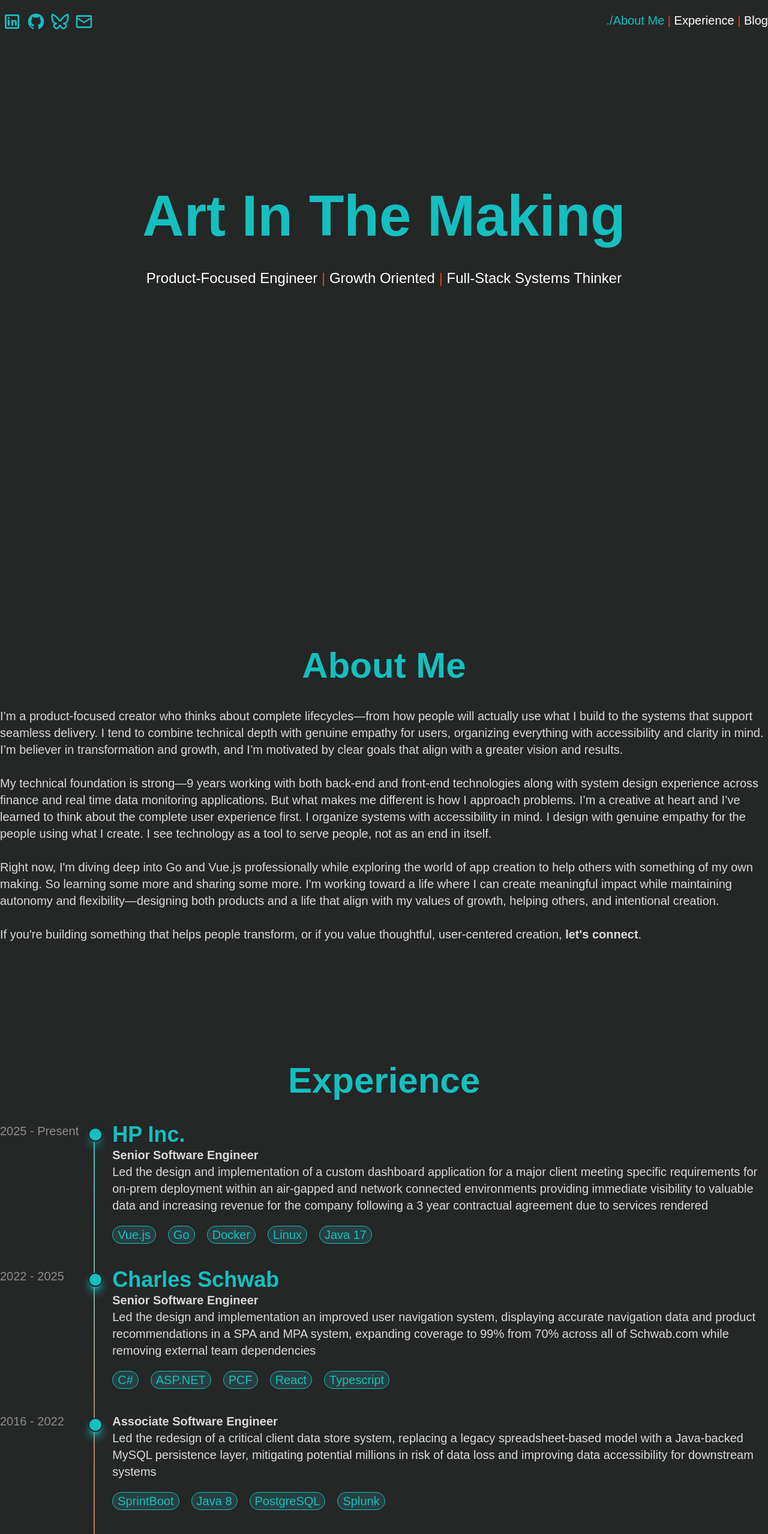
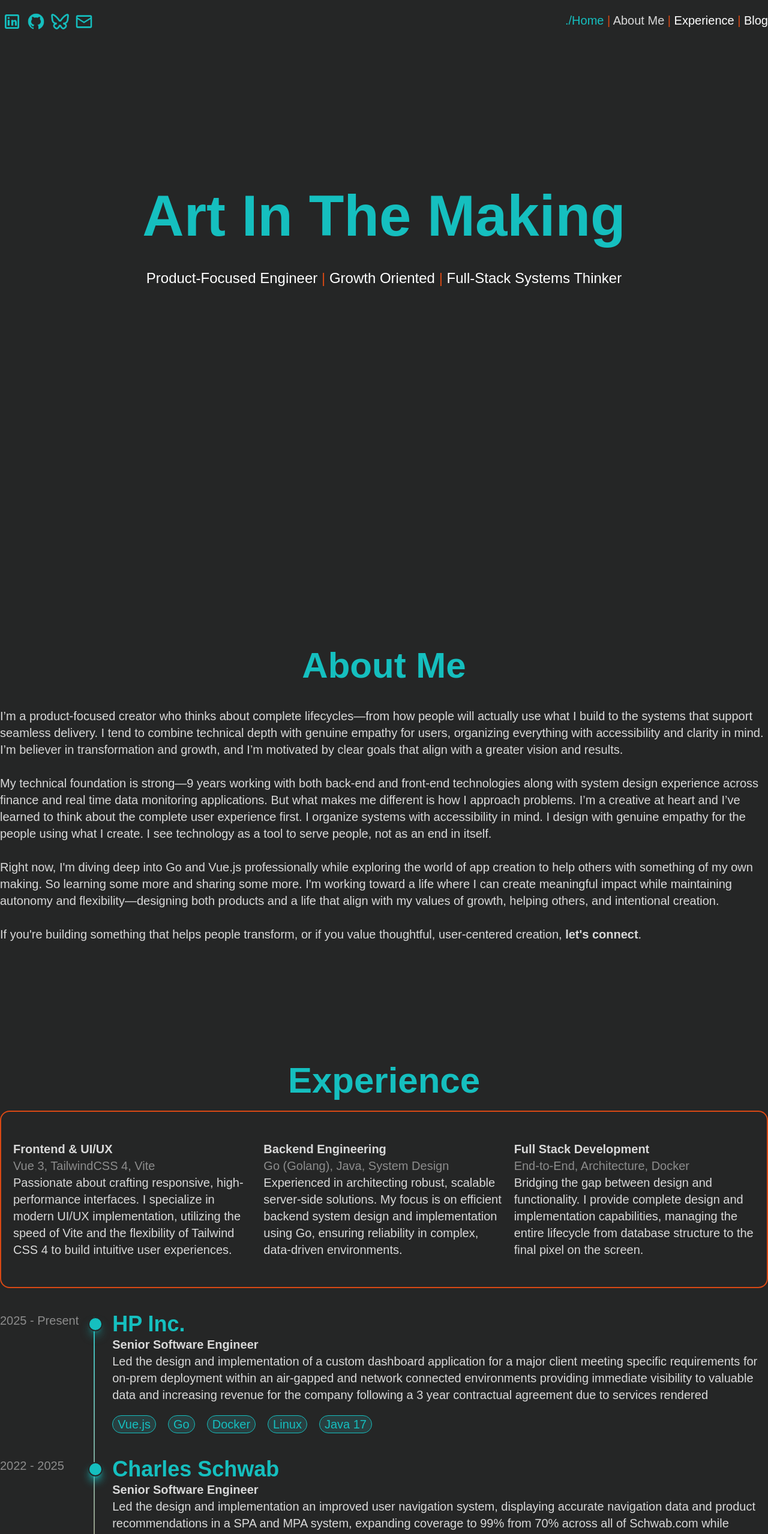
Before and after one commit to artc0des/artinthemaking, a Vue app: page / in a window 1280 px wide. Shown: the top 2558 px of the page at 60% size. Built offline with nearby package versions, Linux system fonts and the light colour scheme; a web font is replaced by a local one.

Commit message:
updating nav and scrolling

```diff
--- a/index.html
+++ b/index.html
@@ -1,5 +1,5 @@
 <!doctype html>
-<html lang="">
+<html lang="" class="scroll-smooth!">
   <head>
     <meta charset="UTF-8" />
     <link rel="icon" href="/favicon.ico" />
--- a/src/App.vue
+++ b/src/App.vue
@@ -5,6 +5,7 @@ import About from './views/AboutView.vue'
 import Nav from './components/Nav.vue'
 import Media from './components/Media.vue'
 import Experience from './views/ExperienceView.vue'
+import Blog from './views/BlogView.vue'
 </script>
 
 <template>
@@ -13,12 +14,15 @@ import Experience from './views/ExperienceView.vue'
       <Media></Media>
       <Nav></Nav>
     </header>
-    <Splash msg="Art In The Making" />
-    <section class="mt-150">
+    <Splash msg="Art In The Making" id="home" />
+    <section class="mt-150" id="about">
       <About></About>
     </section>
-    <section class="mt-50">
+    <section class="mt-50" id="experience">
       <Experience></Experience>
+    </section>
+    <section class="mt-50" id="blog">
+      <Blog></Blog>
     </section>
   </div>
 </template>
--- a/src/components/Nav.vue
+++ b/src/components/Nav.vue
@@ -1,10 +1,80 @@
-<script setup></script>
+<script setup>
+import { ref, computed } from 'vue'
+
+const home = ref('./Home ')
+const about = ref(' About Me ')
+const experience = ref(' Experience ')
+const blog = ref(' Blog ')
+const active = ref('home')
+
+const updateMenuItem = (name) => {
+  if (name === 'about') {
+    about.value = ' ./About Me '
+    experience.value = ' Experience '
+    home.value = 'Home '
+    blog.value = ' Blog '
+    active.value = 'about'
+  } else if (name === 'experience') {
+    about.value = ' About Me '
+    home.value = 'Home '
+    experience.value = ' ./Experience '
+    blog.value = ' Blog '
+    active.value = 'experience'
+  } else if (name === 'home') {
+    about.value = ' About Me '
+    home.value = './Home '
+    experience.value = ' Experience '
+    blog.value = ' Blog '
+    active.value = 'home'
+  } else {
+    about.value = ' About Me '
+    experience.value = ' Experience '
+    blog.value = ' ./Blog '
+    active.value = 'blog'
+  }
+}
+</script>
 
 <template>
   <div>
     <p class="text-white text-xl">
-      <span class="text-primary">./About Me</span> <span class="text-accent">|</span> Experience
-      <span class="text-accent">|</span> Blog
+      <span class="text-lettering"
+        ><a
+          href="#home"
+          @click="updateMenuItem('home')"
+          class="hover:text-primary transition duration-300"
+          :class="{ 'text-primary': active === 'home' }"
+          >{{ home }}</a
+        ></span
+      >
+      <span class="text-accent">|</span>
+      <span class="text-lettering"
+        ><a
+          href="#about"
+          @click="updateMenuItem('about')"
+          class="hover:text-primary transition duration-300"
+          :class="{ 'text-primary': active === 'about' }"
+          >{{ about }}</a
+        ></span
+      >
+      <span class="text-accent">|</span>
+      <a
+        href="#experience"
+        @click="updateMenuItem('experience')"
+        class="hover:text-primary transition duration-300"
+        :class="{ 'text-primary': active === 'experience' }"
+      >
+        {{ experience }}
+      </a>
+      <span class="text-accent">|</span>
+      <a
+        href="#blog"
+        @click="updateMenuItem('blog')"
+        class="hover:text-primary transition duration-300"
+        :class="{ 'text-primary': active === 'blog' }"
+      >
+        {{ blog }}</a
+      >
     </p>
   </div>
 </template>
--- a/src/components/Splash.vue
+++ b/src/components/Splash.vue
@@ -1,16 +1,38 @@
 <script setup>
+import { ref, onMounted } from 'vue'
 defineProps({
   msg: {
     type: String,
     required: true,
   },
 })
+
+const showTitle = ref(false)
+const showSubTitle = ref(false)
+
+onMounted(() => {
+  setTimeout(() => {
+    setTimeout(() => {
+      showSubTitle.value = true
+    }, 800)
+
+    showTitle.value = true
+  }, 1000)
+})
 </script>
 
 <template>
-  <div class="pt-65">
-    <h1 class="text-primary font-bold text-8xl text-center">{{ msg }}</h1>
-    <h3 class="text-white text-center text-2xl mt-10">
+  <div class="pt-65 transition duration-1000" id="splash">
+    <h1
+      class="transition duration-1000 text-primary font-bold text-8xl text-center"
+      :class="{ 'opacity-0': !showTitle, 'opacity-1000': showTitle }"
+    >
+      {{ msg }}
+    </h1>
+    <h3
+      class="transition duration-1000 text-white text-center text-2xl mt-10"
+      :class="{ 'opacity-0': !showSubTitle, 'opacity-1000': showSubTitle }"
+    >
       Product-Focused Engineer <span class="text-accent">|</span> Growth Oriented
       <span class="text-accent">|</span> Full-Stack Systems Thinker
     </h3>
--- a/src/views/BlogView.vue
+++ b/src/views/BlogView.vue
@@ -1,5 +1,33 @@
 <template>
-  <div class="blog">
-    <h1>This is a blog page</h1>
+  <h1 class="text-primary font-bold text-6xl text-center">Blog</h1>
+
+  <!-- Wrapper with relative positioning for the absolute line -->
+  <div class="relative">
+    <!-- Single continuous gradient line -->
+    <div
+      class="hidden xl:block absolute ml-[20%] left-[calc(auto+16px)] top-2 bottom-20 w-0.5 bg-linear-to-b from-primary to-accent"
+    ></div>
+
+    <div
+      class="grid sm:grid-cols-[auto_1fr] xl:grid-cols-[auto_1fr] gap-x-8 gap-y-10 my-10 text-xl"
+    >
+      <div class="text-primary">./Consistency & Self-Doubt</div>
+
+      <div class="flex flex-col">
+        <h1 class="text-primary text-4xl font-bold">Consistency & Self-Doubt</h1>
+        <p class="text-lettering-dark">12/12/2025</p>
+        <p class="text-lettering">
+          Led the design and implementation of a custom dashboard application for a major client
+          meeting specific requirements for on-prem deployment within an air-gapped and network
+          connected environments providing immediate visibility to valuable data and increasing
+          revenue for the company following a 3 year contractual agreement due to services rendered
+          Lorem ipsum dolor sit, amet consectetur adipisicing elit. Inventore, reprehenderit. Sequi,
+          quidem atque sit impedit perferendis, voluptatum dolorum molestiae quia fugiat voluptates
+          dolores natus est, ut quam repellendus. Maxime autem cum libero officia doloremque vero?
+          Quisquam, delectus voluptate! Repellat aperiam accusantium ratione asperiores commodi
+          quibusdam dolore hic deleniti eligendi accusamus.
+        </p>
+      </div>
+    </div>
   </div>
 </template>
--- a/src/views/ExperienceView.vue
+++ b/src/views/ExperienceView.vue
@@ -1,5 +1,38 @@
 <template>
   <h1 class="text-primary font-bold text-6xl text-center">Experience</h1>
+  <div class="px-5 py-2 border-2 border-accent rounded-2xl mt-5">
+    <div class="grid sm:grid-cols-[auto_1fr] xl:grid-cols-3 gap-x-4 gap-y-10 my-10 text-xl">
+      <div class="flex flex-col">
+        <p class="text-lettering font-bold">Frontend & UI/UX</p>
+        <p class="text-lettering-dark">Vue 3, TailwindCSS 4, Vite</p>
+        <p class="text-lettering">
+          Passionate about crafting responsive, high-performance interfaces. I specialize in modern
+          UI/UX implementation, utilizing the speed of Vite and the flexibility of Tailwind CSS 4 to
+          build intuitive user experiences.
+        </p>
+      </div>
+
+      <div class="flex flex-col">
+        <p class="text-lettering font-bold">Backend Engineering</p>
+        <p class="text-lettering-dark">Go (Golang), Java, System Design</p>
+        <p class="text-lettering">
+          Experienced in architecting robust, scalable server-side solutions. My focus is on
+          efficient backend system design and implementation using Go, ensuring reliability in
+          complex, data-driven environments.
+        </p>
+      </div>
+
+      <div class="flex flex-col">
+        <p class="text-lettering font-bold">Full Stack Development</p>
+        <p class="text-lettering-dark">End-to-End, Architecture, Docker</p>
+        <p class="text-lettering">
+          Bridging the gap between design and functionality. I provide complete design and
+          implementation capabilities, managing the entire lifecycle from database structure to the
+          final pixel on the screen.
+        </p>
+      </div>
+    </div>
+  </div>
   <!-- Wrapper with relative positioning for the absolute line -->
   <div class="relative">
     <!-- Single continuous gradient line -->
```
